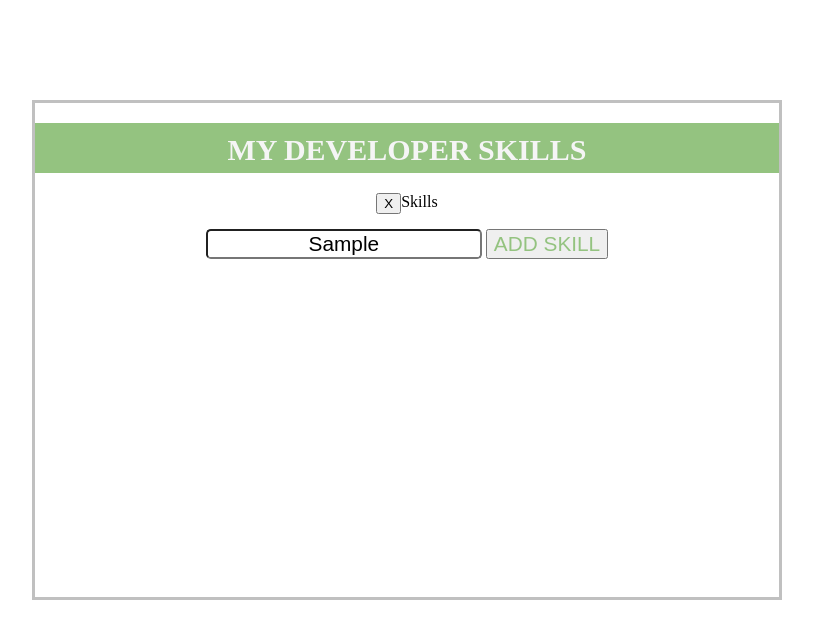
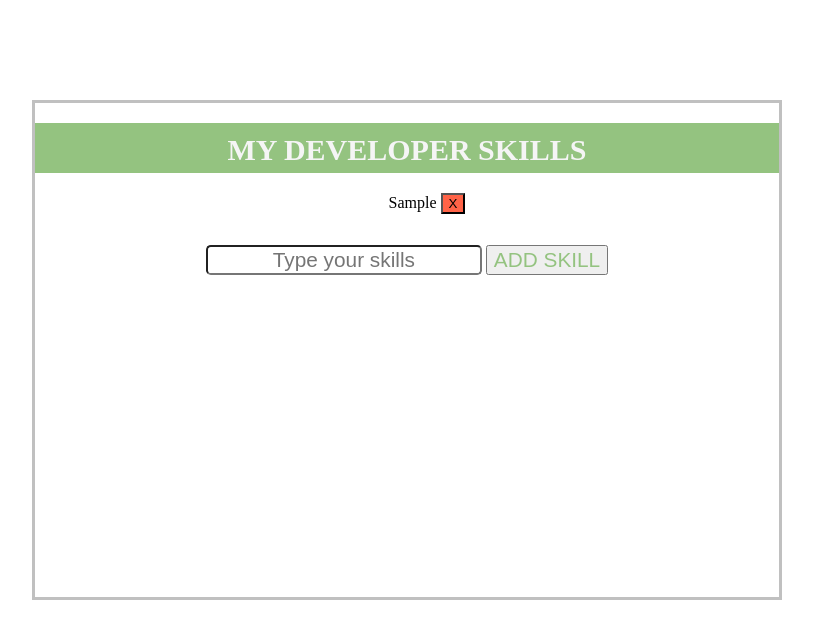
Before and after one commit to ssahussai/My-developer-skills-, a plain HTML site: page index.html in a window 1280 px wide. Both pictures are taken after typing "Sample" into the empty fields and a click on the button "ADD SKILL". Shown: the whole page, without its empty margins (233-1046 px from the left). Drawn offline with nearby package versions, Linux system fonts and the light colour scheme.

Commit message:
adding functions in js

```diff
--- a/css/main.css
+++ b/css/main.css
@@ -27,8 +27,12 @@
 
   .list {
       display: flex;
-      flex-direction: row;
+      align-items: center;
+      flex-direction: column;
       justify-content: center;
       list-style-type: none;
       padding-bottom: 15px;
   }
+  .button {
+      background-color: tomato;
+  }
--- a/index.html
+++ b/index.html
@@ -7,16 +7,15 @@
     <title>jQuery My Dev Skills</title>
     <link rel="stylesheet" href="css/main.css">
     <script src="https://code.jquery.com/jquery-3.2.1.min.js" integrity="sha256-hwg4gsxgFZhOsEEamdOYGBf13FyQuiTwlAQgxVSNgt4=" crossorigin="anonymous"></script>
-    <script defer src="/js/app.js"></script>
+    <script defer src="js/app.js"></script>
 </head>
 
 <body>
 
     <h1 id="headline">MY DEVELOPER SKILLS</h1>
-    <div class="list">
-        <li><button>X</button></li>
-        <li>Skills</li>
-    </div>
+    <ul class="list">
+
+    </ul>
 
 
 <input type="text" placeholder="Type your skills">
--- a/js/app.js
+++ b/js/app.js
@@ -1,5 +1,63 @@
-/*----- constants -----*/
-/*----- app's state (variables) -----*/
-/*----- cached element references -----*/
-/*----- event listeners -----*/
-/*----- functions -----*/
+let newSkills = [];
+
+// cached element references
+
+const $input = $('input');
+
+
+//event listeners
+$('button').on('click', clickHandler);
+
+
+//functions
+init();
+
+function init() {
+    render();
+}
+
+function generateUI() {
+    return newSkills.map(skill => {
+        return`<li>${skill} <button class="button">X</button></li>`;
+    });
+}
+
+function clickHandler(evt) {
+    if(!$input.val()) return;
+    newSkills.push($input.val());
+    $input.val("");
+    render();
+}
+
+function render() {
+    if(!newSkills.length) return;
+    $('.list').html(generateUI().join(""));
+}
+
+
+/*
+//when they click ADD SKILL it should add to the skills array
+$('#button').on('click', function(evt) {
+    var skill = newSkills.push();
+    var template = `
+    <div>
+        <li><button>X</button></li>
+        <li>${this.skill}</li>
+    </div>
+    `;
+    $('div').append(template);
+});
+
+
+//1. need an initial function that will ensure that the page has no skills listed when it first loads
+$(document).ready(function() {
+    //how do i write the code here? can i put the event listener inside this function?
+});
+
+//3. user able to remove anything from the list
+$('div > li').on('click', 'removeButton', function() {
+    $(this).closest('').fadeOut(1000, function() {//would i closeest here or something else?
+        $(this).remove();
+    });
+});
+*/
```
